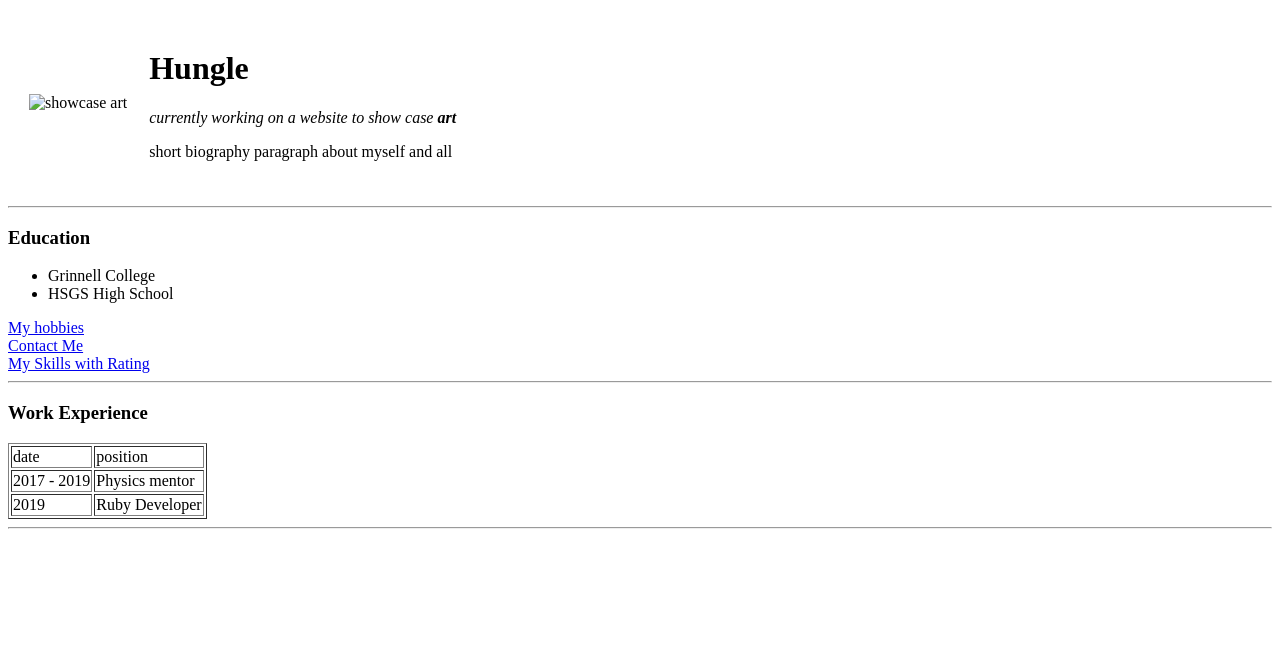
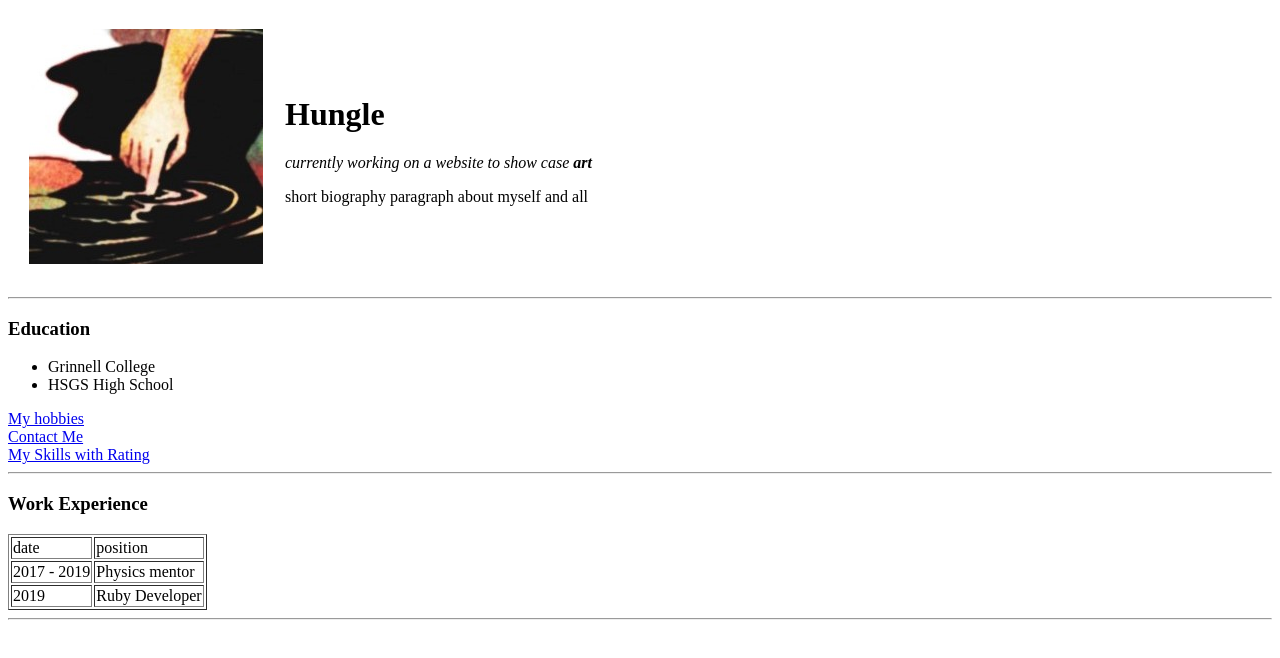
Before and after one commit to lehung1212/cv, a plain HTML site: page index.html in a window 1280 px wide. Drawn offline with Linux system fonts and the light colour scheme.

Commit message:
Update index.html

```diff
--- a/index.html
+++ b/index.html
@@ -9,7 +9,7 @@
 <body>
   <table cellspacing="20">
     <tr>
-      <td> <img src="image/hand.jpg" alt="showcase art"></td>
+      <td> <img src="hand.jpg" alt="showcase art"></td>
       <td>
         <h1> Hungle </h1>
         <p> <em> currently working on a website to show case <strong>art </strong> </em> </p>
```
